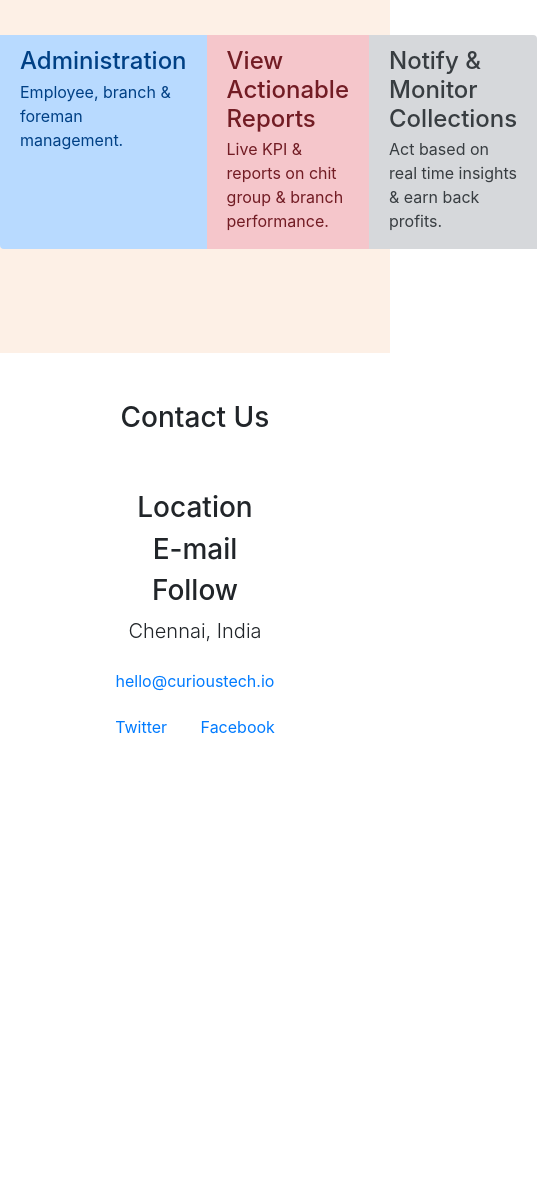
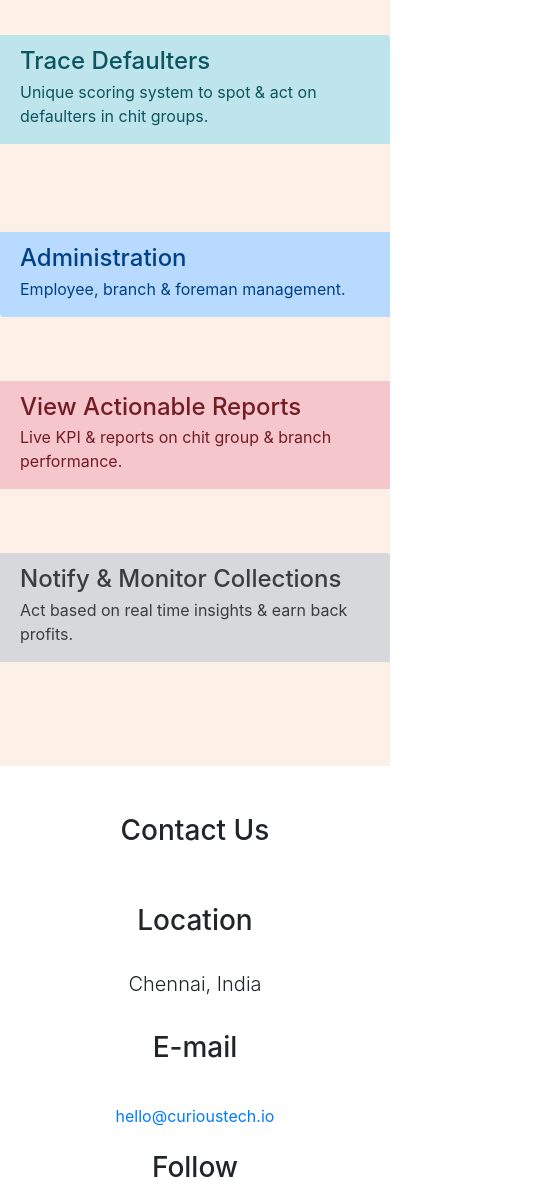
Before and after one commit to curious-tech/curious-tech.github.io, a plain HTML site: page index.html in a window 390 px wide. Shown: the part 1998-3186 px from the top of the page, 537 px wide, since content can reach past the window. Before the commit the page ends 2800 px from the top, so only its background shows below. Drawn offline with nearby package versions, Linux system fonts and the light colour scheme.

Commit message:
handle responsiveness

```diff
--- a/index.css
+++ b/index.css
@@ -38,3 +38,19 @@ div.app {
 .page-4, .page-5, .page-6 {
   background: white;
 }
+
+@media (min-width: 200px) {
+
+  .list-group-horizontal {
+    flex-direction: column;
+  }
+
+}
+
+@media (min-width: 768px) {
+
+  .list-group-horizontal {
+    flex-direction: row;
+  }
+
+}
--- a/index.html
+++ b/index.html
@@ -57,19 +57,19 @@
       </div>
       <div class="col-md-12">
         <ul class="list-group list-group-horizontal list-group-flush">
-          <li class="list-group-item list-group-item-success col-md-3">
+          <li class="list-group-item list-group-item-success col-md-3 col-12">
             <div class="d-flex justify-content-between">
               <h4 class="mb-1">Run Core Operations</h4>
             </div>
             <p class="mb-1">Form chit groups, run auctions and manage collections effectively.</p>
           </li>
-          <li class="list-group-item list-group-item-dark col-md-3">
+          <li class="list-group-item list-group-item-dark col-md-3 col-12">
             <div class="d-flex justify-content-between">
               <h4 class="mb-1">Track Payments</h4>
             </div>
             <p class="mb-1">Easy processing of prize money disbursement supported by documents upload & verification.</p>
           </li>
-          <li class="list-group-item list-group-item-info col-md-3">
+          <li class="list-group-item list-group-item-info col-md-3 col-12">
             <div class="d-flex justify-content-between">
               <h4 class="mb-1">Trace Defaulters</h4>
             </div>
@@ -79,19 +79,19 @@
       <hr class="my-4" />
       <div class="col-md-12 py-4">
         <ul class="list-group list-group-horizontal list-group-flush">
-          <li class="list-group-item list-group-item-primary col-md-3">
+          <li class="list-group-item list-group-item-primary col-md-3 col-12">
             <div class="d-flex justify-content-between">
               <h4 class="mb-1">Administration</h4>
             </div>
             <p class="mb-1">Employee, branch & foreman management.</p>
           </li>
-          <li class="list-group-item list-group-item-danger col-md-3">
+          <li class="list-group-item list-group-item-danger col-md-3 col-12">
             <div class="d-flex justify-content-between">
               <h4 class="mb-1">View Actionable Reports</h4>
             </div>
             <p class="mb-1">Live KPI & reports on chit group & branch performance.</p>
           </li>
-          <li class="list-group-item list-group-item-secondary col-md-3">
+          <li class="list-group-item list-group-item-secondary col-md-3 col-12">
             <div class="d-flex justify-content-between">
               <h4 class="mb-1">Notify & Monitor Collections</h4>
             </div>
@@ -105,33 +105,23 @@
         <h3>Contact Us</h3>
       </div>
     </div>
-    <div class="row no-gutters page-5 pt-5">
-      <div class="col-md-4 text-center">
+    <div class="row no-gutters page-5 py-5">
+      <div class="col-md-4 text-center pb-3">
         <h3>Location</h3>
-      </div>
-      <div class="col-md-4 text-center">
-        <h3>E-mail</h3>
-      </div>
-      <div class="col-md-4 text-center">
-        <h3>Follow</h3>
-      </div>
-    </div>
-    <div class="row no-gutters page-6 pb-5">
-      <div class="col-md-4 text-center">
+        <br />
         <p class="lead">Chennai, India</p>
       </div>
-      <div class="col-md-4 text-center">
-        <h3>
-          <a class="btn btn-link" target="_top" href="mailto:hello@curioustech.io?Subject=Request for Preview of Chit Fund platform">hello@curioustech.io</a>
-        </h3>
+      <div class="col-md-4 text-center pb-3">
+        <h3>E-mail</h3>
+        <br />
+        <a class="btn btn-link" target="_top" href="mailto:hello@curioustech.io?Subject=Request for Preview of Chit Fund platform">hello@curioustech.io</a>
       </div>
-      <div class="col-md-4 text-center">
-        <h3>
-          <a class="btn btn-link" target="_blank" href="https://twitter.com/CurioustechI">Twitter</a>
-          <a class="btn btn-link" target="_blank" href="https://twitter.com/CurioustechI">Facebook</a>
-        </h3>
+      <div class="col-md-4 text-center pb-3">
+        <h3>Follow</h3>
+        <br />
+        <a class="btn btn-link" target="_blank" href="https://twitter.com/CurioustechI">Twitter</a>
+        <a class="btn btn-link" target="_blank" href="https://twitter.com/CurioustechI">Facebook</a>
       </div>
-    </div>
     </div>
   </div>
 </body>
```
